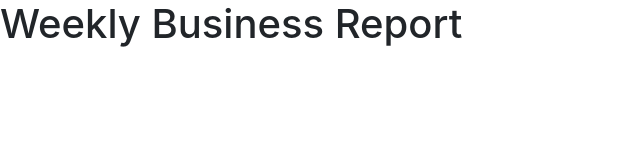
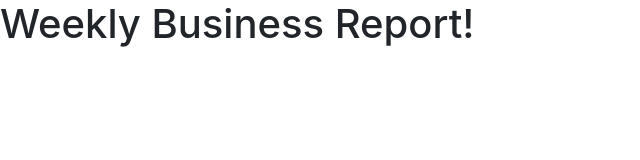
Before and after one commit to shlrur/study-project, a React (Create React App) app: page / in a window 1280 px wide. Shown: the top 160 px of the page, without its empty margins (0-640 px from the left). Built offline with nearby package versions, Linux system fonts and the light colour scheme.

Commit message:
first commit
is good?

```diff
--- a/src/components/App.js
+++ b/src/components/App.js
@@ -3,7 +3,7 @@ import React from 'react';
 function App() {
     return (
         <div className="App">
-            <h1>Weekly Business Report</h1>
+            <h1>Weekly Business Report!</h1>
         </div>
     );
 }
```
